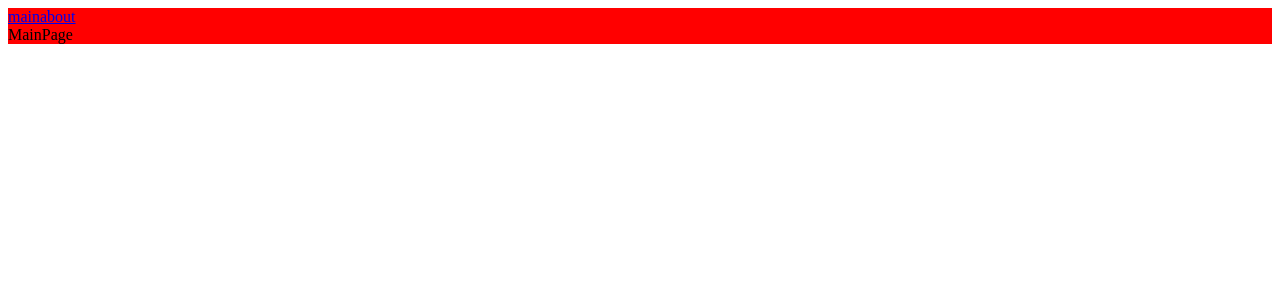
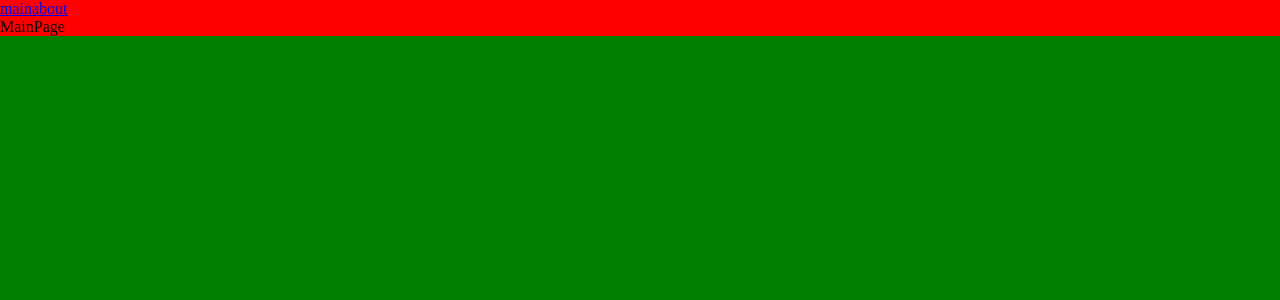
Before and after one commit to serj213/two-moons, a React app: page / in a window 1280 px wide. Shown: the top 300 px of the page. Built offline with nearby package versions, Linux system fonts and the light colour scheme.

Commit message:
added styles

```diff
--- /dev/null
+++ b/src/app/styles/global.scss
@@ -0,0 +1,4 @@
+body{
+    min-height: 100vh;
+    background-color: green;
+}
--- a/src/app/styles/index.scss
+++ b/src/app/styles/index.scss
@@ -1,3 +1,7 @@
+@use "./reset";
+@use "./vars";
+@use "./global.scss";
+
 .app{
     background-color: red;
 }
--- /dev/null
+++ b/src/app/styles/reset.scss
@@ -0,0 +1,10 @@
+*{
+    box-sizing: border-box;
+    margin: 0;
+    padding: 0;
+}
+
+button,
+a{
+    display: inline-block;
+}
--- /dev/null
+++ b/src/app/styles/vars.scss
@@ -0,0 +1,3 @@
+:root {
+    --color:#000;
+}
```
